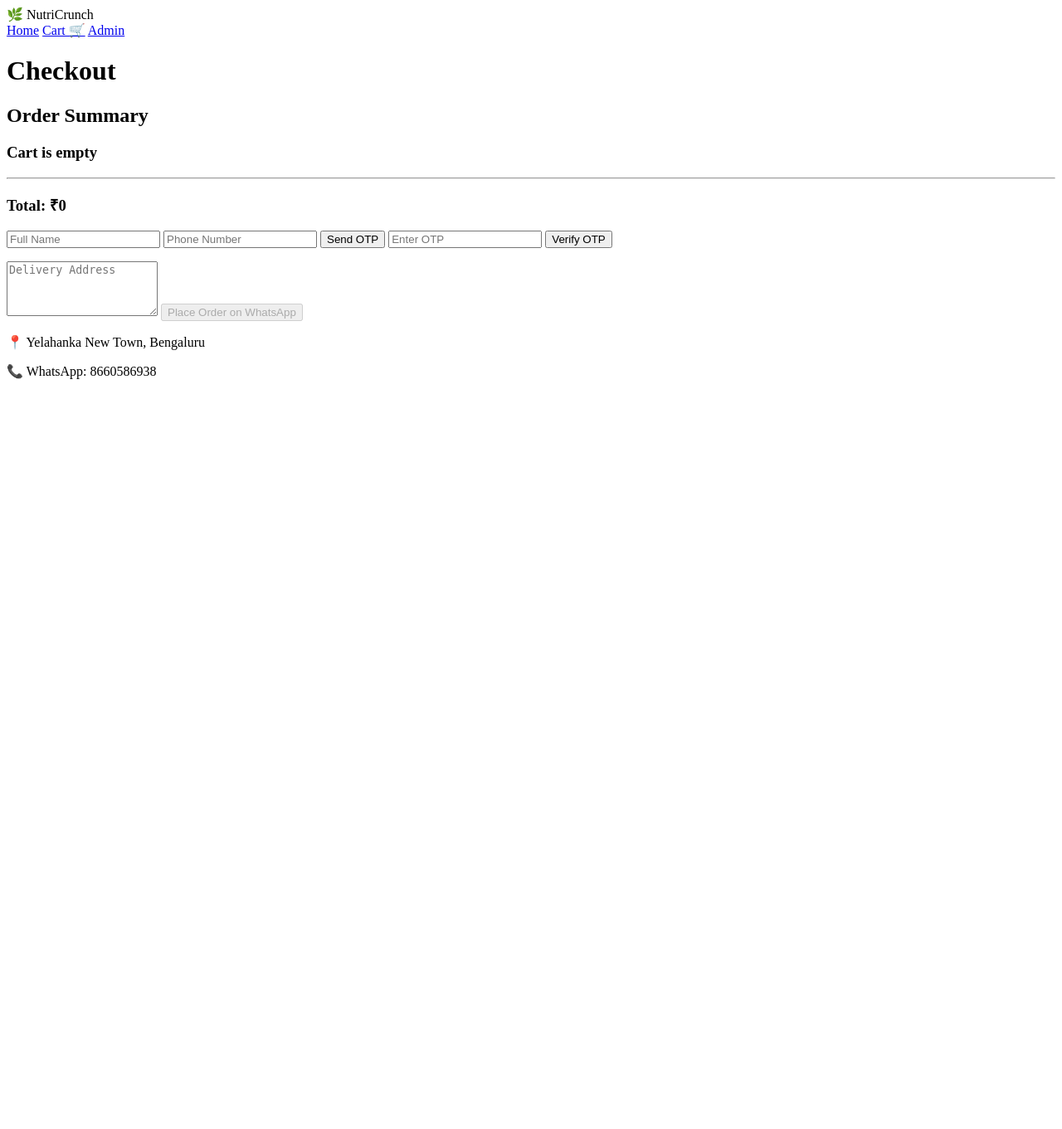
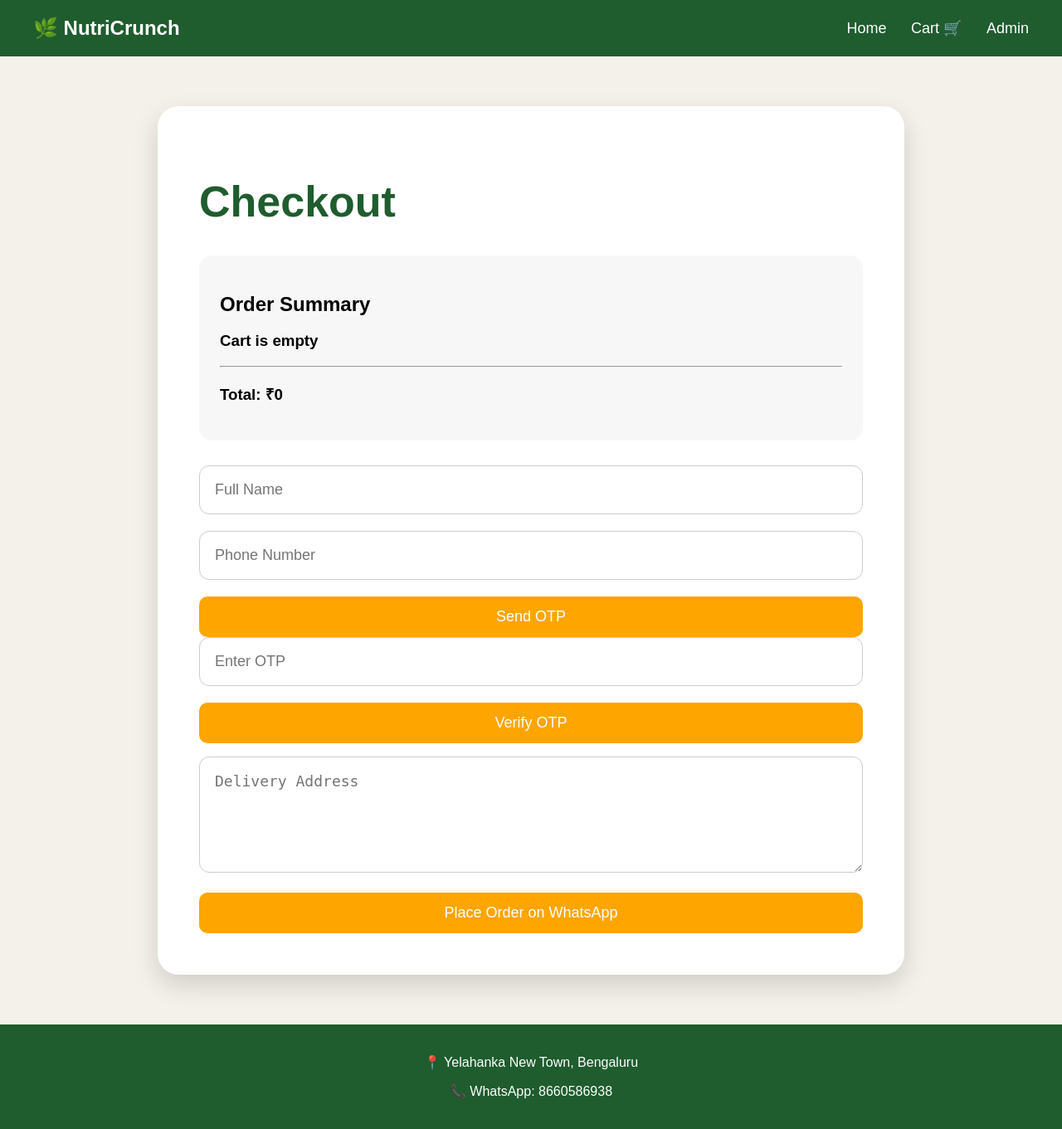
Before and after one commit to Teju-B2003/NutriCrunch, a Flask app: page /checkout in a window 1280 px wide. Shown: the whole page at 83% size. Before the commit the page ends 457 px from the top, so only its background shows below. Run offline with Flask 3, Linux system fonts and the light colour scheme.

Commit message:
Update style.css

```diff
--- a/static/css/style.css
+++ b/static/css/style.css
@@ -1,11 +1,197 @@
+body {
+    margin: 0;
+    font-family: Arial, sans-serif;
+    background: #f4f1ea;
+}
+
+/* Navbar */
+.navbar {
+    background: #1f5c2e;
+    color: white;
+    padding: 20px 40px;
+    display: flex;
+    justify-content: space-between;
+    align-items: center;
+}
+
+.logo {
+    font-size: 24px;
+    font-weight: bold;
+}
+
+.navbar nav a {
+    color: white;
+    text-decoration: none;
+    margin-left: 25px;
+    font-size: 18px;
+}
+
+/* Hero */
+.hero {
+    text-align: center;
+    padding: 100px 20px;
+    background: linear-gradient(to right, #e8f5e9, #ffffff);
+}
+
+.hero h1 {
+    font-size: 60px;
+    color: #1f5c2e;
+}
+
+.hero p {
+    font-size: 22px;
+}
+
+/* Buttons */
+button {
+    background: orange;
+    color: white;
+    border: none;
+    padding: 14px 28px;
+    border-radius: 10px;
+    cursor: pointer;
+    font-size: 18px;
+}
+
+/* Products */
+.products {
+    padding: 60px;
+}
+
+.product-grid {
+    display: flex;
+    gap: 20px;
+    flex-wrap: wrap;
+    justify-content: center;
+}
+
+.card {
+    background: white;
+    width: 250px;
+    padding: 20px;
+    border-radius: 20px;
+    box-shadow: 0 5px 20px rgba(0,0,0,0.1);
+    text-align: center;
+}
+
+/* Footer */
+footer {
+    background: #1f5c2e;
+    color: white;
+    text-align: center;
+    padding: 20px;
+}
+
+/* Checkout */
+.checkout-container {
+    max-width: 800px;
+    margin: 60px auto;
+    background: white;
+    padding: 50px;
+    border-radius: 25px;
+    box-shadow: 0 12px 30px rgba(0,0,0,0.15);
+}
+
+.checkout-container h1 {
+    font-size: 52px;
+    color: #1F5C2E;
+}
+
+.order-summary {
+    background: #f7f7f7;
+    padding: 25px;
+    border-radius: 15px;
+    margin-bottom: 30px;
+}
+
+.checkout-form input,
+.checkout-form textarea {
+    width: 100%;
+    padding: 18px;
+    margin-bottom: 20px;
+    border-radius: 12px;
+    border: 1px solid #ccc;
+    font-size: 18px;
+    box-sizing: border-box;
+}
+
+.checkout-form textarea {
+    min-height: 140px;
+}
+
+.checkout-form button {
+    width: 100%;
+}
+
+/* Dashboard */
+.dashboard-container {
+    width: 90%;
+    max-width: 1200px;
+    margin: 40px auto;
+}
+
+.dashboard-container h1 {
+    text-align: center;
+    color: #1F5C2E;
+    margin-bottom: 30px;
+}
+
+.dashboard-card {
+    background: white;
+    margin-bottom: 30px;
+    padding: 30px;
+    border-radius: 20px;
+    box-shadow: 0 8px 20px rgba(0,0,0,0.1);
+}
+
+.product-form {
+    display: grid;
+    grid-template-columns: repeat(4, 1fr);
+    gap: 15px;
+    align-items: center;
+}
+
+.product-form input {
+    padding: 14px;
+    border-radius: 10px;
+    border: 1px solid #ccc;
+    font-size: 16px;
+}
+
+.product-form button {
+    grid-column: span 4;
+}
+
+/* Tables */
+table {
+    width: 100%;
+    border-collapse: collapse;
+    margin-top: 20px;
+    background: white;
+}
+
+table th {
+    background: #1F5C2E;
+    color: white;
+    padding: 15px;
+}
+
+table td {
+    padding: 15px;
+    border-bottom: 1px solid #ddd;
+}
+
+table tr:hover {
+    background: #f3f3f3;
+}
+
+/* MOBILE RESPONSIVE */
 @media screen and (max-width: 768px) {
 
     body {
         overflow-x: hidden;
-        margin: 0;
     }
 
-    /* Navbar */
     .navbar {
         flex-direction: column;
         padding: 20px;
@@ -25,16 +211,15 @@
     }
 
     .logo {
-        font-size: 34px;
+        font-size: 28px;
     }
 
-    /* Hero */
     .hero {
         padding: 50px 20px;
     }
 
     .hero h1 {
-        font-size: 42px;
+        font-size: 38px;
         line-height: 1.2;
     }
 
@@ -42,13 +227,11 @@
         font-size: 18px;
     }
 
-    /* Products */
     .products {
         padding: 20px;
     }
 
     .product-grid {
-        display: flex;
         flex-direction: column;
         align-items: center;
     }
@@ -57,7 +240,6 @@
         width: 85%;
     }
 
-    /* Checkout */
     .checkout-container {
         width: 92%;
         padding: 20px;
@@ -65,28 +247,9 @@
     }
 
     .checkout-container h1 {
-        font-size: 38px;
-        text-align: center;
+        font-size: 36px;
     }
 
-    .order-summary {
-        padding: 18px;
-    }
-
-    .checkout-form input,
-    .checkout-form textarea,
-    .checkout-form button {
-        width: 100%;
-        box-sizing: border-box;
-    }
-
-    /* Cart image */
-    #order-items img {
-        width: 100px !important;
-        height: 100px !important;
-    }
-
-    /* Dashboard */
     .dashboard-container {
         width: 95%;
     }
```
